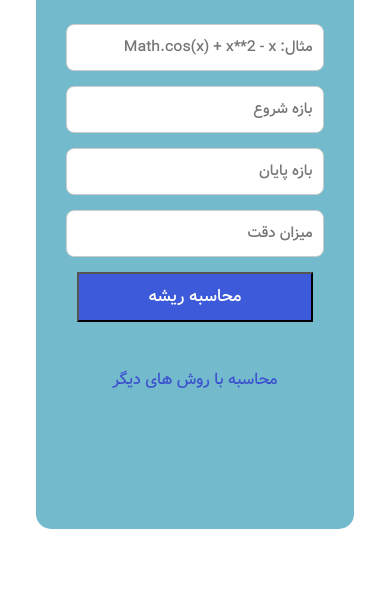
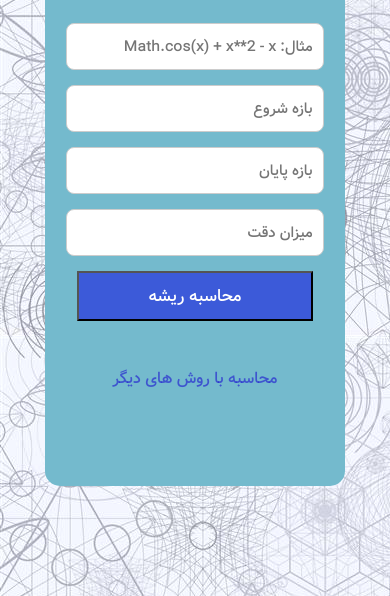
Before and after one commit to Mohammaderfan83/Math_program, a plain HTML site: page twoPart.html in a window 390 px wide. Shown: the part 264-860 px from the top of the page. Drawn offline with Linux system fonts and the light colour scheme.

Commit message:
add background

```diff
--- a/css/style.css
+++ b/css/style.css
@@ -8,6 +8,7 @@
 }
 
 body{
+  background-image: url('../images/back.jpg');
     display: flex;
     justify-content: center;
     align-items: center;
@@ -91,7 +92,7 @@ body{
   .footer{
     margin-top: 20px;
     color: rgb(16, 44, 71);
-    font-size: 15px;
+    font-size: 17px;
     font-family: 'vazir';
   }
   .footer a{
@@ -134,7 +135,7 @@ body{
 {
   .card{
     width: 85%;
-    height: 70%;
+    height: 60%;
   }
   .btn{
     width: 80%;
--- a/css/twoPart.css
+++ b/css/twoPart.css
@@ -3,6 +3,7 @@
     src: url(../fonts/Vazir-Medium.ttf);
 }
 body{
+  background:url('../images/back.jpg');
     display: flex;
     justify-content: center;
     align-items: center;
@@ -75,8 +76,8 @@ body{
 
   @media screen and (max-width:550px) {
     .login{
-      width: 85%;
-      height: 80%;
+      width: 80%;
+      height: 70%;
     }
   }
 
--- a/js/displacement.js
+++ b/js/displacement.js
@@ -32,7 +32,7 @@ function calculateRoot() {
     if(func && start && end && epsilon){
         falsePositionMethod(func, start, end, epsilon);
     }else{
-        alert('لطفا تمامی فیلدها را کامل کنید')
+        alert('لطفا تمامی فیلدها را کامل کنید');
     }
 
 
```
Also changed, not shown: images/back.jpg (added), images/back1.webp (added), images/back2.jpg (added).
